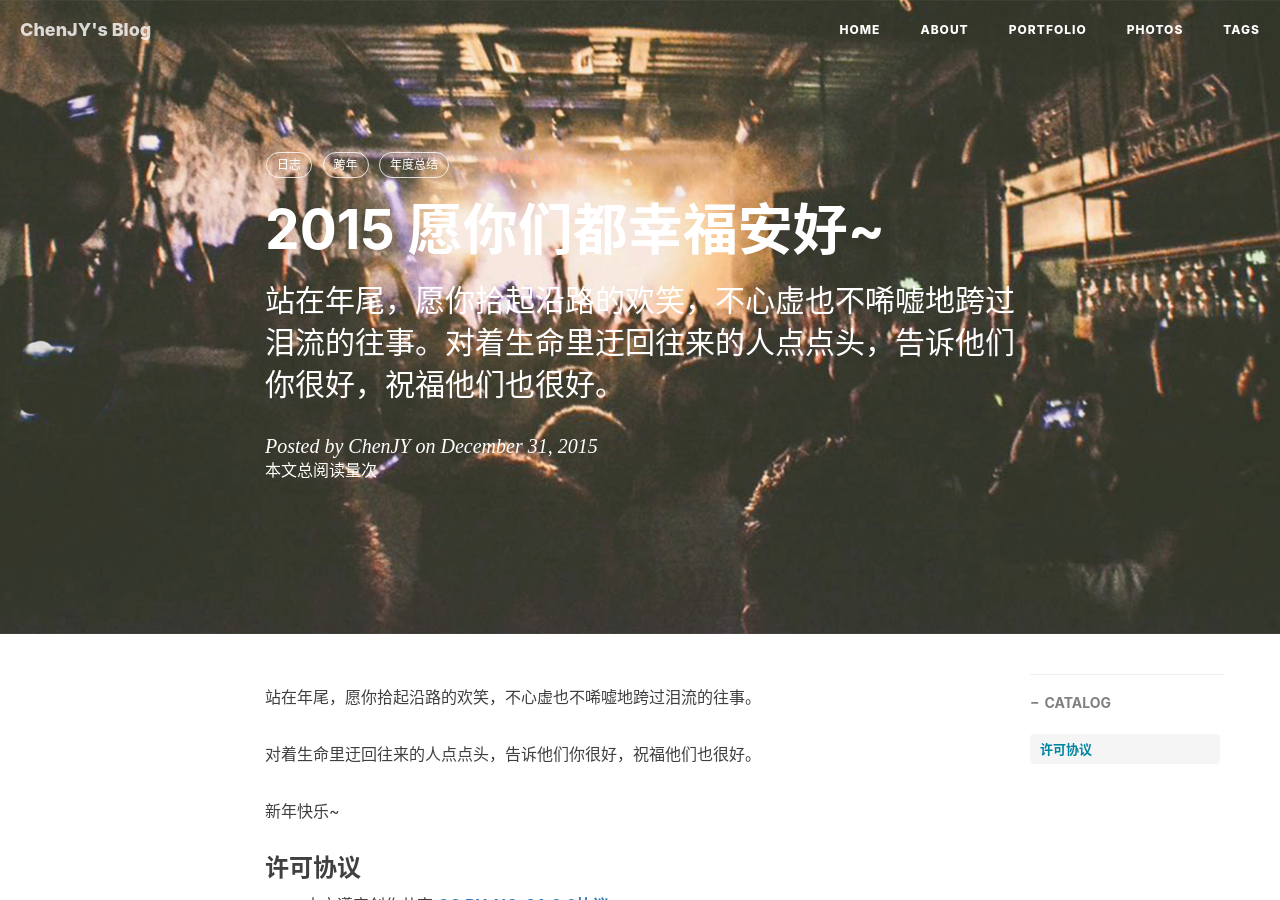
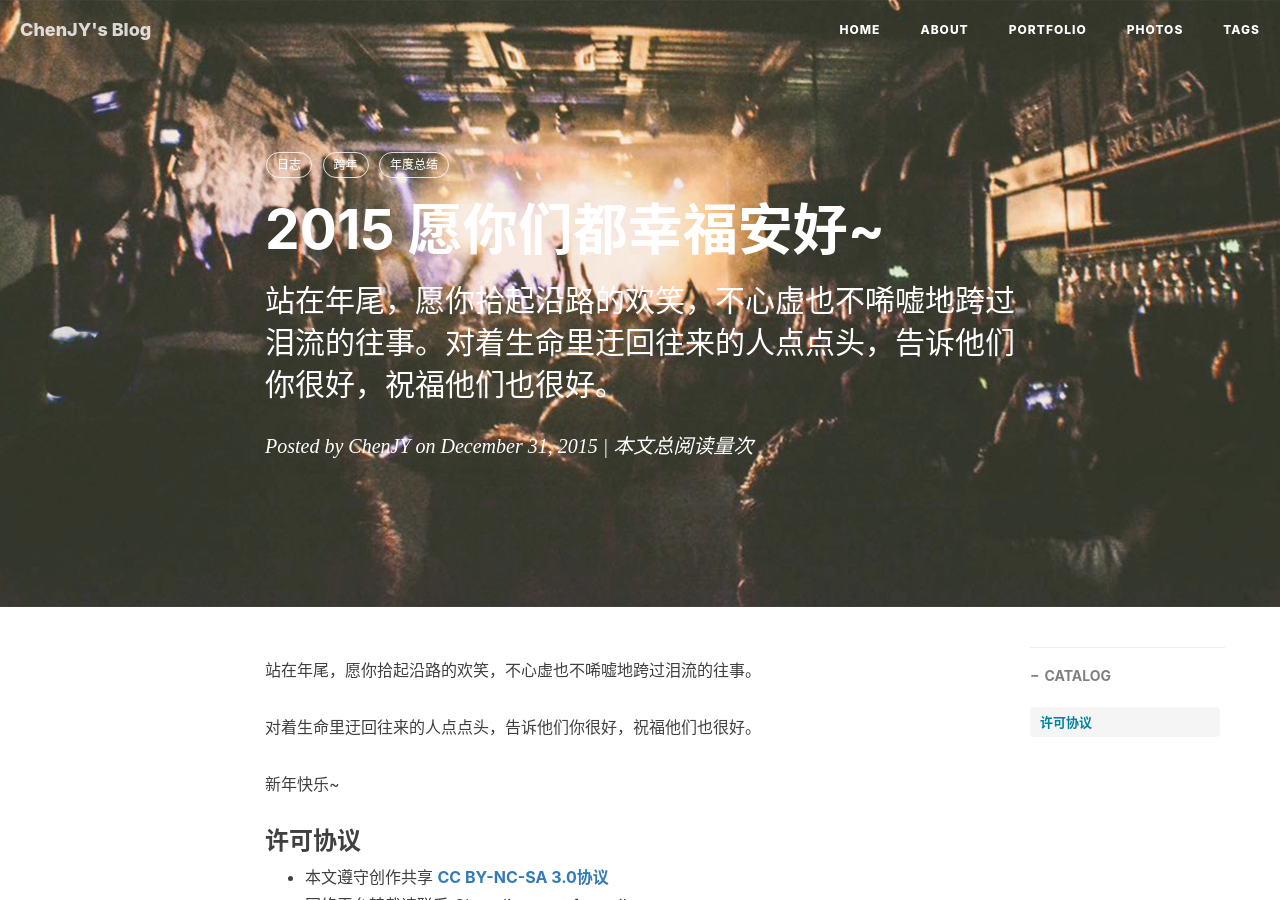
Before and after one commit to jiayangchen/jiayangchen.github.io, a Jekyll site: the page built from _posts/2015-12-31-new-year.md, in a window 1280 px wide and 900 px high. Built offline with Jekyll 4.4.1, drawn with Linux system fonts in a browser that asks for light colours; nearby versions of some CDN libraries; comment, search, counter and statistics services are not loaded.

Commit message:
fix visit counter

```diff
--- a/_layouts/post.html
+++ b/_layouts/post.html
@@ -40,8 +40,7 @@
                     {% comment %} if page.subtitle {% endcomment %}
                     <h2 class="subheading">{{ page.subtitle }}</h2>
                     {% comment %} endif {% endcomment %}
-                    <span class="meta">Posted by {% if page.author %}{{ page.author }}{% else %}{{ site.title }}{% endif %} on {{ page.date | date: "%B %-d, %Y" }}</span>
-                    <span id="busuanzi_container_page_pv">本文总阅读量<span id="busuanzi_value_page_pv"></span>次</span>
+                    <span class="meta">Posted by {% if page.author %}{{ page.author }}{% else %}{{ site.title }}{% endif %} on {{ page.date | date: "%B %-d, %Y" }} | <span id="busuanzi_container_page_pv">本文总阅读量<span id="busuanzi_value_page_pv"></span>次</span></span>
                 </div>
             </div>
         </div>
```
